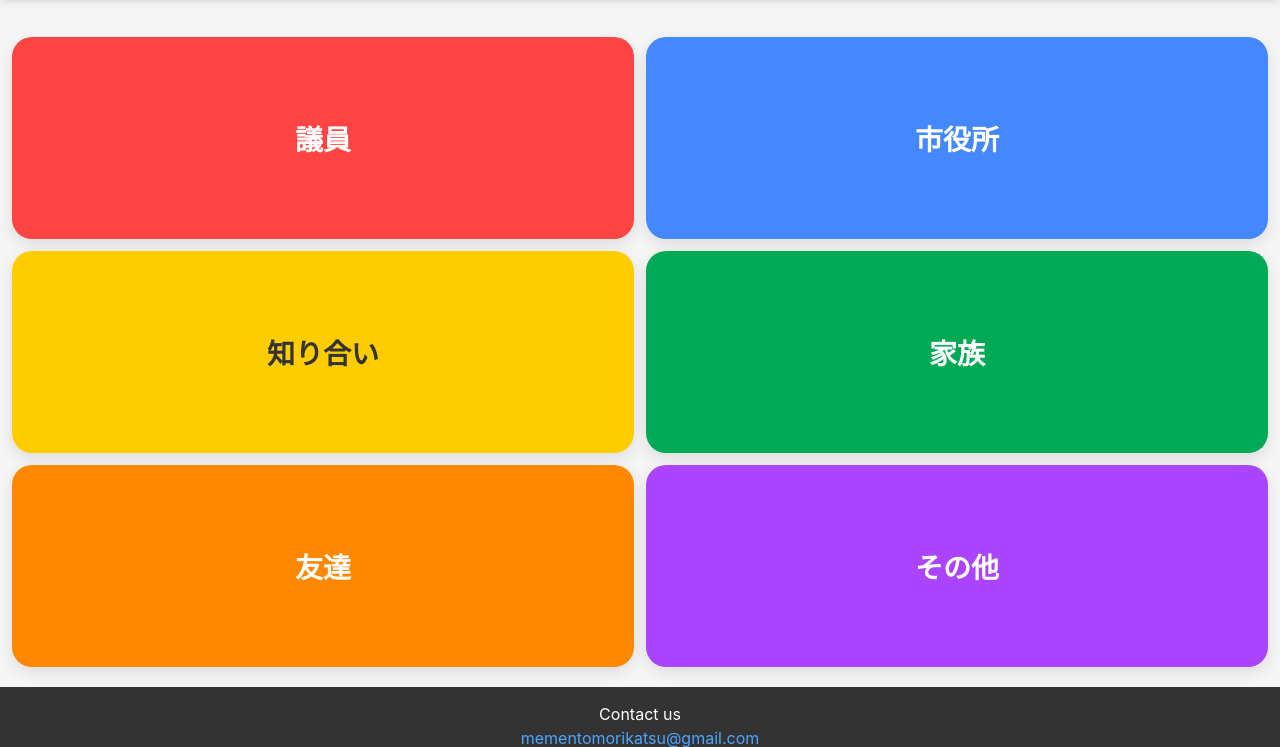
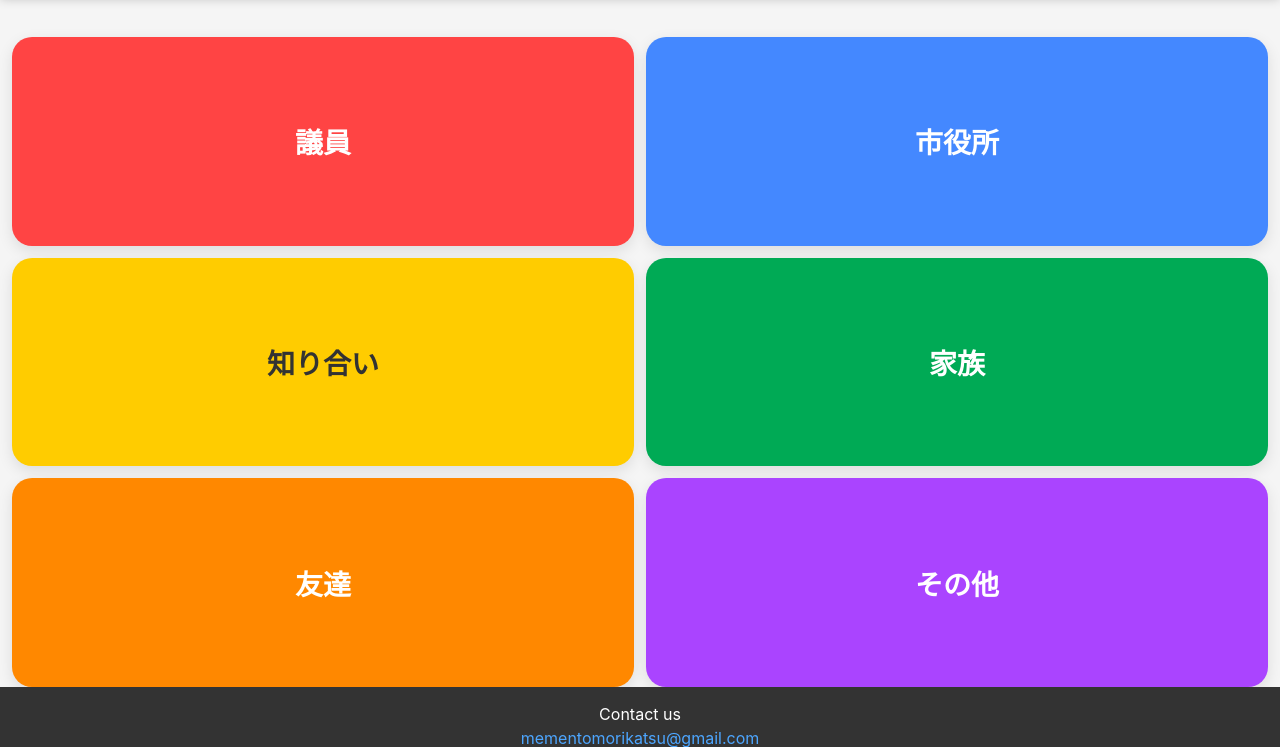
Before and after one commit to mauricedeschamps/telephonlist, a plain HTML site: page index.html in a window 1280 px wide. Shown: the part 53-800 px from the top of the page. Drawn offline with Linux system fonts and the light colour scheme.

Commit message:
index.html の更新

```diff
--- a/index.html
+++ b/index.html
@@ -65,7 +65,7 @@
             display: grid;
             grid-template-columns: 1fr 1fr;
             gap: 12px;
-            height: calc(100vh - 170px);
+            height: calc(100vh - 150px);
         }
 
         .category-btn {
```
